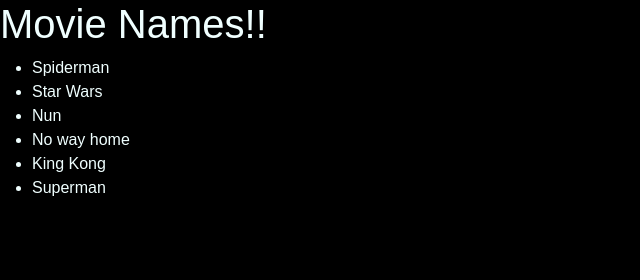
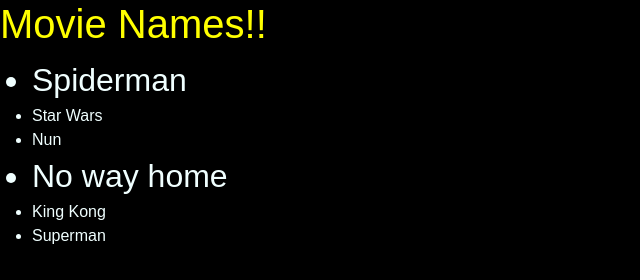
Before and after one commit to AkashPandey8789/BasicToAdvanceJavascript, a plain HTML site: page index.html in a window 1280 px wide. Shown: the whole page, without its empty margins (0-640 px from the left). Drawn offline with nearby package versions, Linux system fonts and the light colour scheme.

Commit message:
styling elements using DOM

```diff
--- a/dom.js
+++ b/dom.js
@@ -29,3 +29,12 @@ console.log(firstLiElement);
 
 const allLiElements=document.querySelectorAll('li');
 console.log(allLiElements);
+
+
+//styling elements..
+title.style.color='Yellow';
+const spiderMovie=document.querySelectorAll('#spider');
+console.log(spiderMovie);
+spiderMovie.forEach((movie)=>{
+    movie.style.fontSize='2rem';
+});
--- a/index.html
+++ b/index.html
@@ -93,7 +93,7 @@
                 <li id="spider">Spiderman</li>
                 <li>Star Wars</li>
                 <li>Nun</li>
-                <li>No way home</li>
+                <li id="spider">No way home</li>
                 <li>King Kong</li>
                 <li>Superman</li>
             </ul>
```
